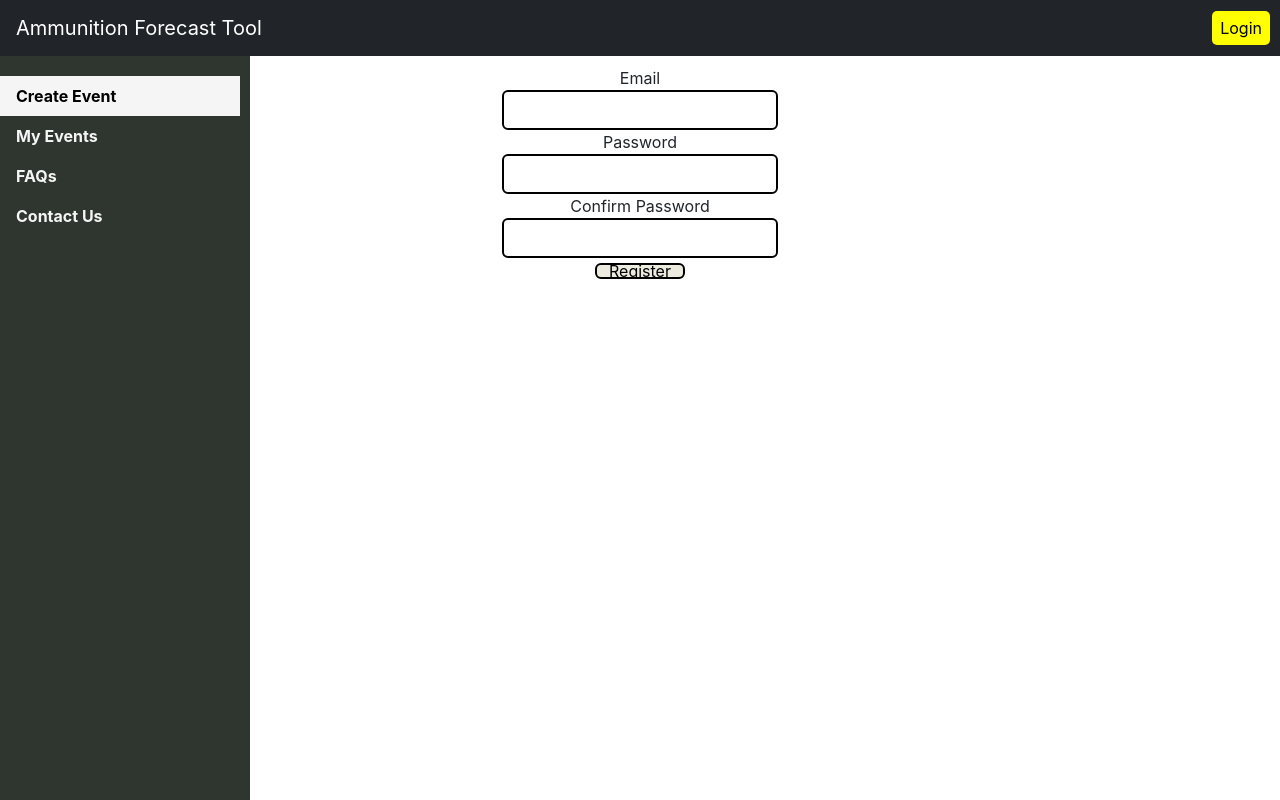
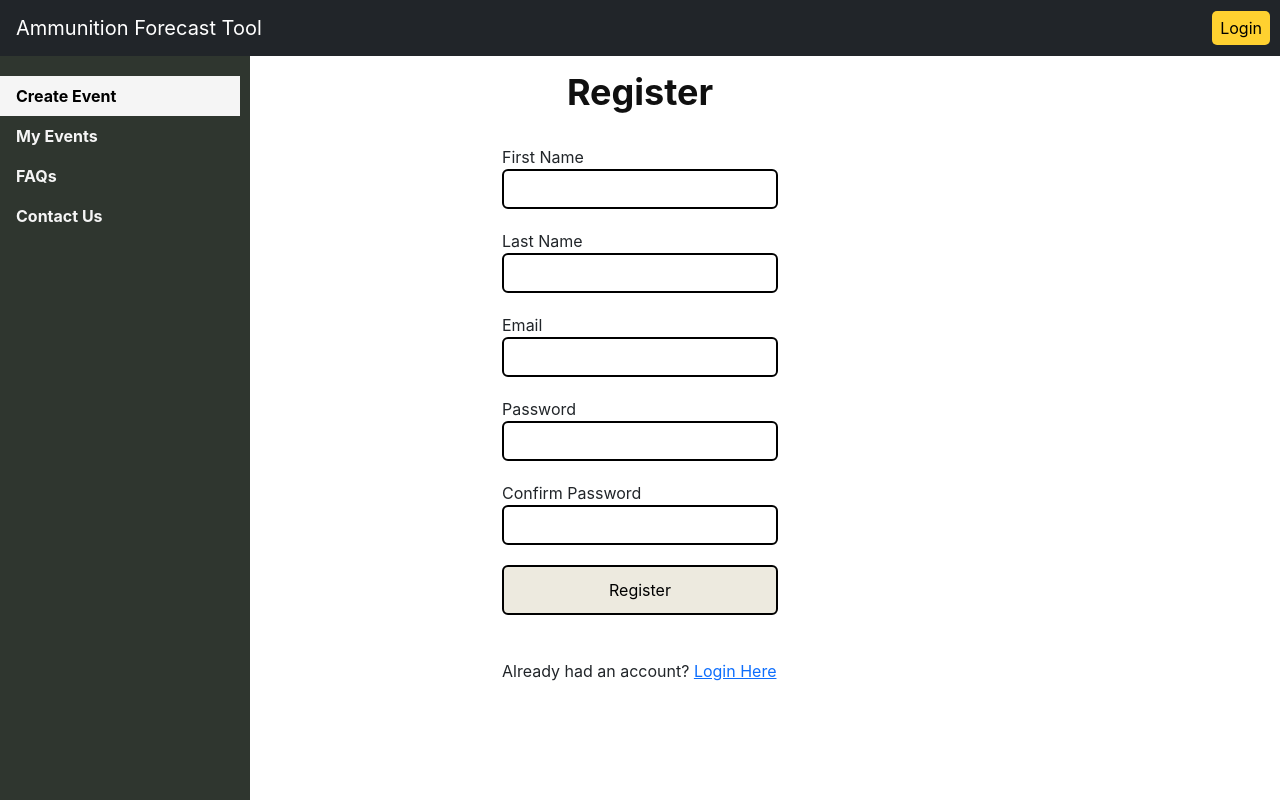
Before and after one commit to jessicawengUX/inf385t, a React (Create React App) app in the folder client/: page /register in a window 1280 px wide. Built offline with nearby package versions, Linux system fonts and the light colour scheme.

Commit message:
login and register and their css

```diff
--- a/client/src/App.js
+++ b/client/src/App.js
@@ -1,6 +1,7 @@
 import React from "react";
 // We use Route in order to define the different routes of our application
 import { Route, Routes } from "react-router-dom";
+
  // We import all the components we need in our app
 import Navbar from "./components/navbar";
 import Login from "./components/login";
--- a/client/src/components/login.js
+++ b/client/src/components/login.js
@@ -1,7 +1,8 @@
 import React, { useState } from "react";
-import { useNavigate } from "react-router";
+//import { useNavigate } from "react-router";
 import "bootstrap/dist/css/bootstrap.css";
-//import "bootstrap/dist/css/bootstrap.min.css";
+import { useNavigate, Link } from "react-router-dom"
+import './style.css';
 
 export default function Login() {
  const [form, setForm] = useState({
@@ -37,8 +38,8 @@ async function onSubmit(e) {
     const data = await response.text(); // Assuming server sends back a plain text message
 
     if (response.ok) {
-      // If the login was successful, redirect to the homepage or dashboard
-      navigate("/");
+      // If the login was successful, redirect to the app page
+      navigate("/app/");
     } else {
       // If the login was unsuccessful, alert the user
       window.alert(data); // Data contains the response message from the server
@@ -54,8 +55,8 @@ async function onSubmit(e) {
 
  // This following section will display the form that takes the input from the user.
  return (
-   <div className="container text-center">
-     <h3>Login</h3>
+   <div className="container text-left">
+     <h1>Login</h1>
      <form onSubmit={onSubmit}>
        <div className="form-group">
          <label htmlFor="email">Email</label>
@@ -81,10 +82,19 @@ async function onSubmit(e) {
          <input
            type="submit"
            value="Login"
-           className="btn btn-primary"
+           className="btn btn-submit"
          />
        </div>
      </form>
+
+      {/* Add a link to the registration page */}
+      <p>
+        Don't have an account? <Link to="/register">Register here</Link>
+      </p>
+
    </div>
+
+
+
  );
 }
--- a/client/src/components/register.js
+++ b/client/src/components/register.js
@@ -1,12 +1,18 @@
+
 import React, { useState } from "react";
 import { useNavigate } from "react-router";
 import "bootstrap/dist/css/bootstrap.css";
-//import "bootstrap/dist/css/bootstrap.min.css";
+
+import { Link } from "react-router-dom"
+
 
 export default function Register() {
   const [form, setForm] = useState({
+    firstName: "",
+    lastName:"",
     email: "",
     password: "",
+    confirmPassword: "",
   });
   const navigate = useNavigate();
 
@@ -24,27 +30,65 @@ export default function Register() {
     // When a post request is sent to the create url, we'll add a new record to the database.
     const newUser = { ...form };
 
-   await fetch("http://localhost:5050/register", {
+    try {
+      const response = await fetch("http://localhost:5050/register", {
       method: "POST",
       headers: {
         "Content-Type": "application/json",
       },
       body: JSON.stringify(newUser),
-   })
-   .catch(error => {
-     window.alert(error);
-     return;
     });
 
-   setForm({ email: "", password: ""});
-   navigate("/");
+    const data = await response.text();
+
+    if (response.ok){
+      navigate("/login")
+    } else {
+      window.alert(data);
     }
+
+  } catch(error) {
+    window.alert("There was a problem with the registration request: " + error.message);
+  }
+
+
+  setForm({
+    firstName: "",
+    lastName: "",
+    email: "",
+    password: "",
+    confirmPassword: "",
+  });
+}
+
+
+
 
  // This following section will display the form that takes the input from the user.
  return (
-   <div className="container text-center">
-     <h3>Register</h3>
+  <div className="container text-left" style={{ marginTop: "130px" }}>
+     <h1>Register</h1>
      <form onSubmit={onSubmit}>
+        <div className="form-group">
+         <label htmlFor="firstName"> First Name</label>
+         <input
+           type="firstName"
+           className="form-control"
+           id="firstName"
+           value={form.firstName}
+           onChange={(e) => updateForm({ firstName: e.target.value })}
+         />
+       </div>
+       <div className="form-group">
+         <label htmlFor="lastName"> Last Name</label>
+         <input
+           type="lastName"
+           className="form-control"
+           id="lastName"
+           value={form.lastName}
+           onChange={(e) => updateForm({ lastName: e.target.value })}
+         />
+       </div>
        <div className="form-group">
          <label htmlFor="email">Email</label>
          <input
@@ -79,10 +123,16 @@ export default function Register() {
          <input
            type="submit"
            value="Register"
-           className="btn btn-primary"
+           className="btn btn-submit"
          />
        </div>
      </form>
+
+     <br />
+      <p>Already had an account?     <Link to="/login">Login Here</Link></p>
+     <br />
+
+
    </div>
  );
 }
--- a/client/src/components/style.css
+++ b/client/src/components/style.css
@@ -54,7 +54,7 @@ body {
   padding: 5px 10px; /* Add padding to create space around the text */
   border-radius: 5px; /* Add rounded corners to the border */
   color: black !important; /* Change text color */
-  background-color: yellow;
+  background-color: var(--yellow);
   font-weight: normal !important;
 
 }
@@ -103,7 +103,7 @@ body {
   background-color: #007bff;
   border-radius: 50%;
   border: 2px solid black;
-  background-color: yellow;
+  background-color: var(--yellow);
   left: 50%;
   transform: translate(-50%, -50%);
 }
@@ -124,23 +124,38 @@ body {
   background-color: #EDEADF; /* Background color for the active link */
   border: 2px solid black; /* Change the outline color to red */
   font-size: 16px;
+
+}
+
+
+.btn-submit
+{
+  text-align: center;
+  line-height: 0px;
+  color: black;        /* Text color for the active link */
+  background-color: #EDEADF; /* Background color for the active link */
+  border: 2px solid black; /* Change the outline color to red */
+  font-size: 16px;
+  justify-content: space-between;
+  gap: 40px;
+  height: 50px;
 }
 
 .btn:hover {
-  background-color: yellow;
+  background-color: var(--yellow);
   border: 2px solid black;
   color: black;
 }
 
 .btn:focus, .btn:active {
-  background-color: yellow;
+  background-color: var(--yellow);
   border: 2px solid black;
   outline: none; /* Remove the default focus outline */
   box-shadow: none; /* Remove the default focus box-shadow */
 }
 
 .btn-active {
-  background-color: yellow; /* This style will be applied to the active button */
+  background-color: var(--yellow); /* This style will be applied to the active button */
 }
 
 /* Form Section */
@@ -166,3 +181,60 @@ body {
   padding: 10px;
   background-color: #edeade;
 }
+
+
+
+
+
+
+
+
+
+
+/*The below part are for login and registration page*/
+
+body {
+  justify-content: center;
+  height: 80vh;
+}
+
+
+input {
+  box-sizing: border-box; /* Include padding and border in the width calculation */
+  width: 100%;
+  padding: 13px; /* padding for the username and password field */
+  margin-bottom: 20px;
+  border: 1px solid var(--black);
+  border-radius: 5px;
+}
+
+/* .button-container {
+  display: flex;
+  justify-content: space-between;
+  align-items: center;
+  margin-top: 10px;
+} */
+
+
+.submit-button {
+  background-color: #C7C7C7; /* Set the initial background color */
+  color: #000; /* Set the text color */
+  padding: 10px 20px;
+  border: none;
+  cursor: pointer;
+  transition: background-color 0.3s; /* Add a smooth transition effect */
+}
+
+.submit-button:hover {
+  background-color: #FFD130; /* Change the background color to yellow on hover */
+  color: #000; /* Change the text color on hover */
+}
+
+h1 {
+  text-align: center;
+  margin-bottom: 30px;
+  font-size: 36px;
+  color: var(--black);
+}
+
+/*The above part are for login and registration page*/
```
Lines whose indentation alone changed are shown as unchanged.
